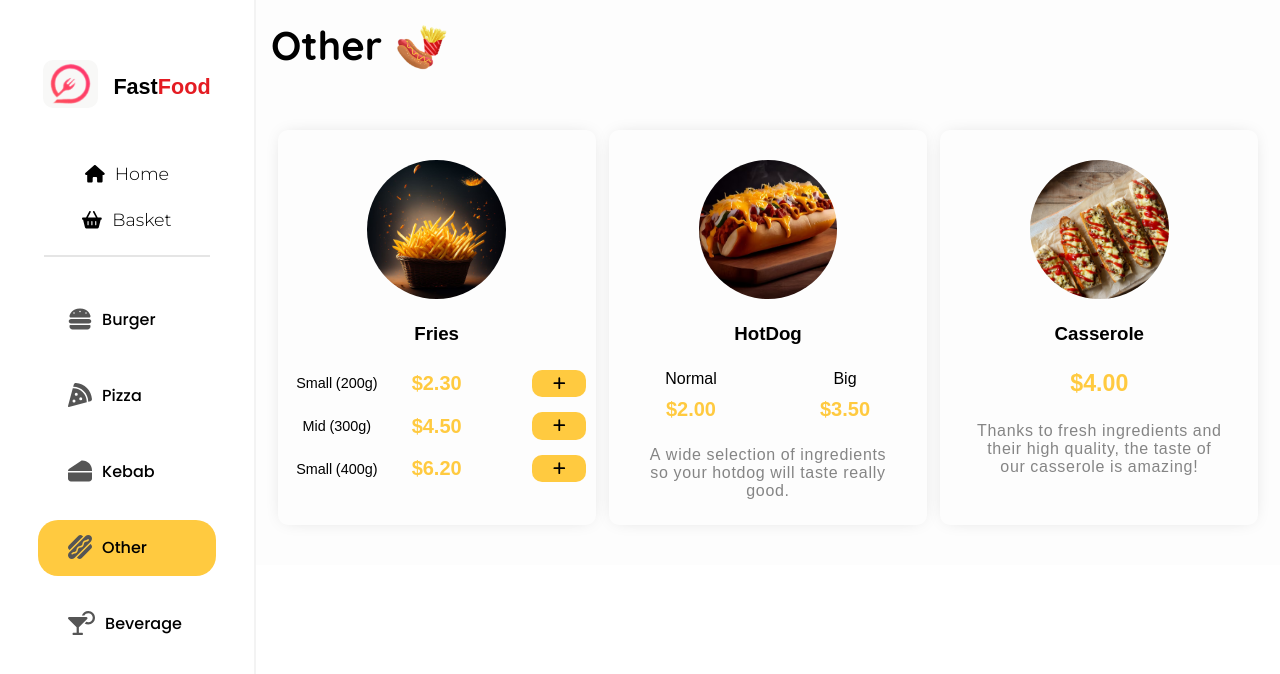
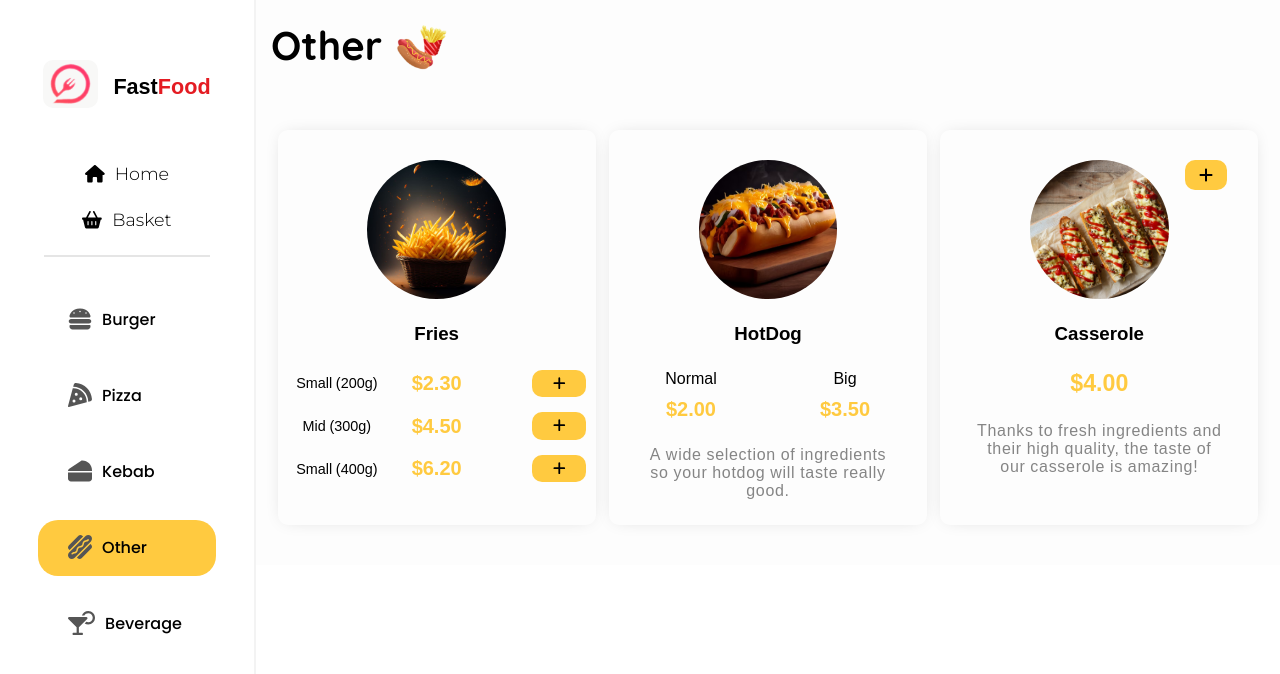
Before and after one commit to KamilSajdera/Food-Order-App, a React (Create React App) app: page /other in a window 1280 px wide. Shown: the top 674 px of the page. Built offline with nearby package versions, Linux system fonts and the light colour scheme.

Commit message:
Upgrade in design & added 'add' option in CasseroleItem

```diff
--- a/src/components/Other/CasseroleItem.js
+++ b/src/components/Other/CasseroleItem.js
@@ -1,11 +1,19 @@
 import classes from './OtherItems.module.css';
 
+import { FontAwesomeIcon } from '@fortawesome/react-fontawesome';
+import { faPlus } from '@fortawesome/free-solid-svg-icons';
 import casseroleImg from '../../assets/other/zapiekanki.png';
 
 const CasseroleItem = () => {
+
+    const addToCart = () => {
+        /// soon..
+    }
+
     return (
         <div className={classes['other-item']}>
                 <img src={casseroleImg} alt="Casserole" />
+                <FontAwesomeIcon icon={faPlus} className={classes.casseroleAdd} onClick={addToCart}/>
                 <h3>Casserole</h3>
                 <h2 className={classes.price} style={{fontSize: "1.45rem"}}>$4.00</h2>
                 <p className={classes.description}>Thanks to fresh ingredients and their high quality, the taste of our casserole is amazing!</p>
--- a/src/components/Other/HotdogItem.js
+++ b/src/components/Other/HotdogItem.js
@@ -11,7 +11,7 @@ const HotdogItem = () => {
 
     return (
         <>
-        <div className={classes['other-item']} onClick={() => {setShowAccessions(true)}}>
+        <div className={classes['other-item']} style={{cursor: "pointer"}} onClick={() => {setShowAccessions(true)}}>
                 <img src={hotdogImg} alt="hotdog" />
                 <h3>HotDog</h3>
                 <div className={classes.priceItems}>
@@ -21,7 +21,7 @@ const HotdogItem = () => {
                 <p className={classes.description}>A wide selection of ingredients so your hotdog will taste really good.</p>
 
         </div>
-        { showAccessions && <AccessionsHotdog onCloseAccessions={closeAccessionsHandler} />}
+        { showAccessions && <AccessionsHotdog onCloseAccessions={closeAccessionsHandler}/>}
         </>
     )
 };
--- a/src/components/Other/OtherItems.module.css
+++ b/src/components/Other/OtherItems.module.css
@@ -12,7 +12,6 @@
     box-shadow: 0px 0px 18px -7px #ccc;
     margin-top: 30px;
     position: relative;
-    cursor: pointer;
     text-align: center;
 }
 
@@ -142,6 +141,17 @@
     gap: 10px;
 }
 
+.casseroleAdd
+{
+    background: #ffca40;
+    position: absolute;
+    top: 30px;
+    right: 10%;
+    padding: 7px 14px;
+    border-radius: 10px;
+    cursor: pointer;
+}
+
 @media screen and (min-width: 650px)
 {
     .other-item
```
